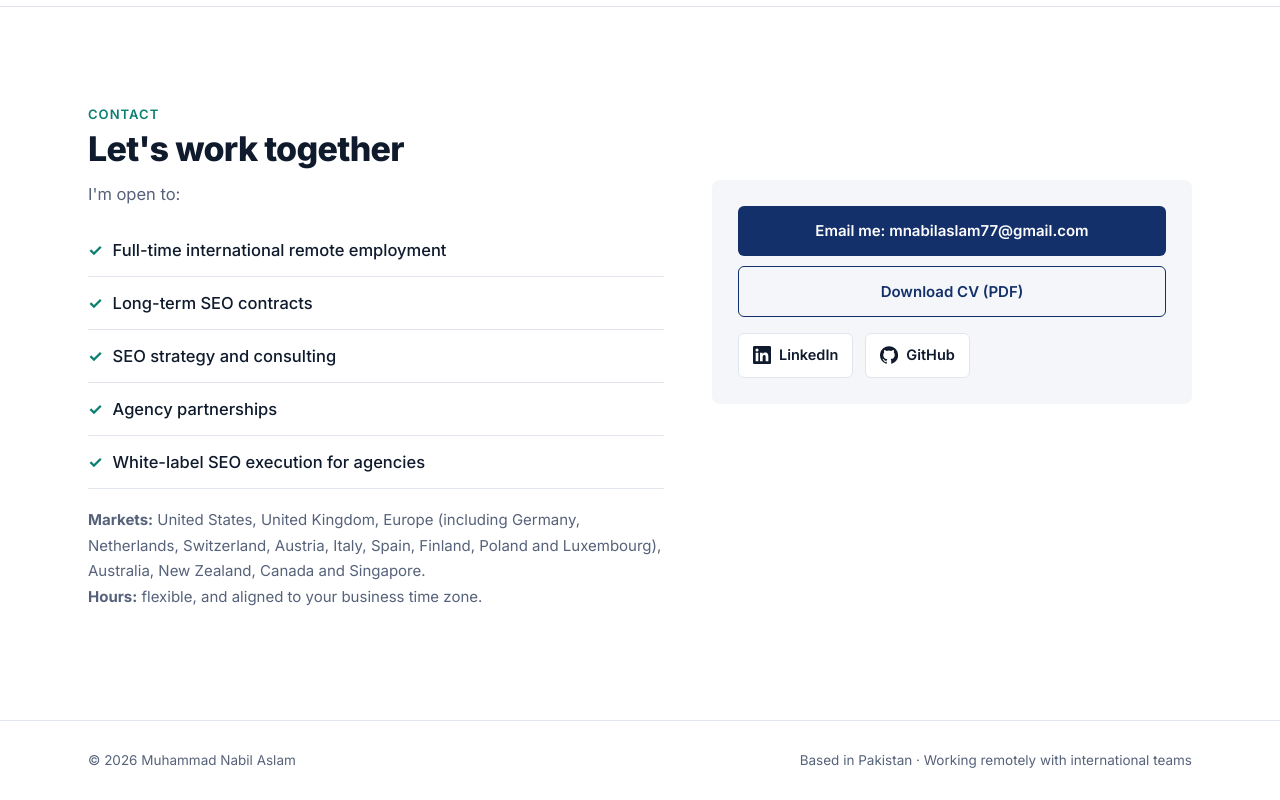
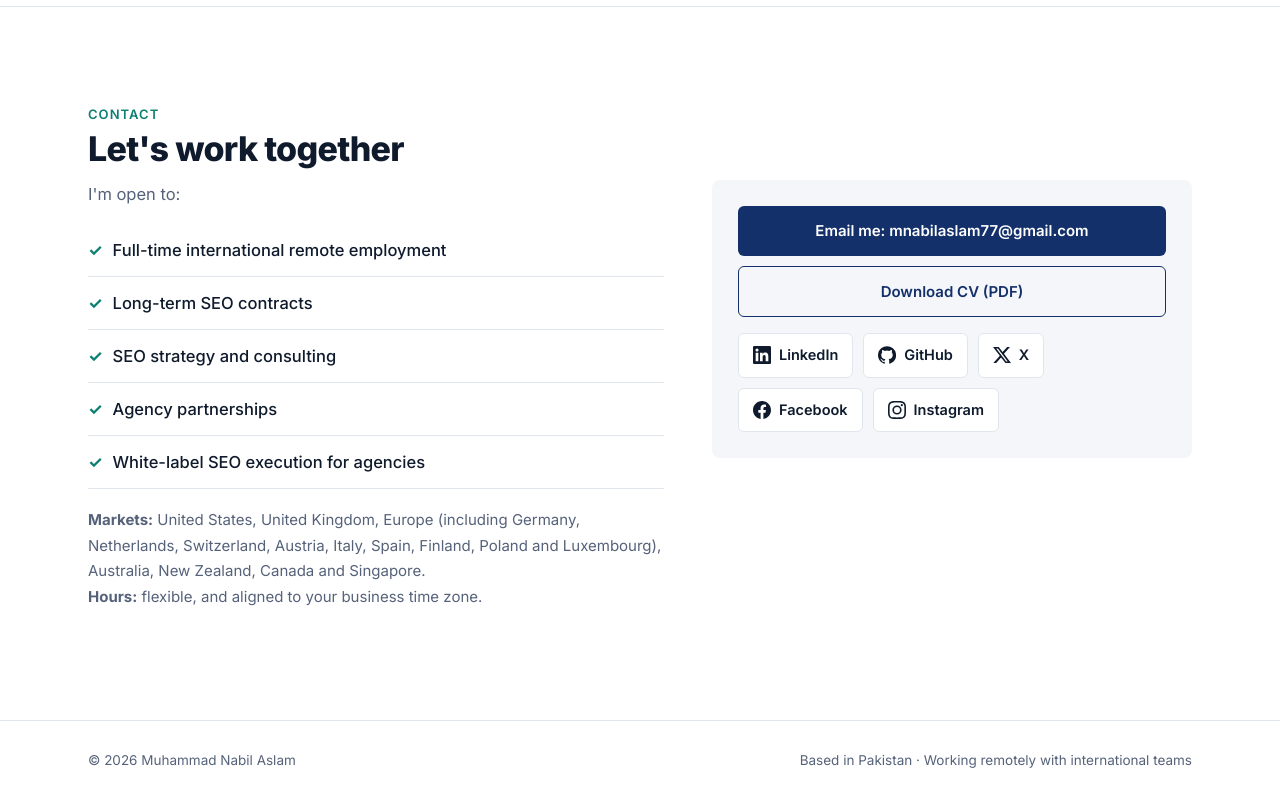
Before and after one commit to Nabil-SEO-Expert/Nabil-Aslam, a plain HTML site: page index.html in a window 1280 px wide. Shown: the part 6314-7114 px from the top of the page. Drawn offline with Linux system fonts and the light colour scheme.

Commit message:
Add files via upload

```diff
--- a/index.html
+++ b/index.html
@@ -23,7 +23,7 @@
 <link rel="preconnect" href="https://fonts.gstatic.com" crossorigin>
 <link href="https://fonts.googleapis.com/css2?family=Inter:wght@400;500;600;700;800&display=swap" rel="stylesheet">
 <script type="application/ld+json">
-{"@context":"https://schema.org","@type":"Person","name":"Muhammad Nabil Aslam","jobTitle":"SEO Strategist & AI SEO Automation Builder","url":"https://nabil-seo-expert.github.io/Nabil-Aslam/","image":"https://nabil-seo-expert.github.io/Nabil-Aslam/photo.jpg","email":"mailto:mnabilaslam77@gmail.com","alumniOf":{"@type":"CollegeOrUniversity","name":"University of the Punjab"},"knowsLanguage":["English","Urdu","Punjabi"],"sameAs":["https://www.linkedin.com/in/muhammad-nabil-aslam/","https://github.com/Nabil-SEO-Expert"],"knowsAbout":["Search Engine Optimization","Technical SEO","Semantic SEO","Entity SEO","Answer Engine Optimization","Generative Engine Optimization","AI Agents"]}
+{"@context":"https://schema.org","@type":"Person","name":"Muhammad Nabil Aslam","jobTitle":"SEO Strategist & AI SEO Automation Builder","url":"https://nabil-seo-expert.github.io/Nabil-Aslam/","image":"https://nabil-seo-expert.github.io/Nabil-Aslam/photo.jpg","email":"mailto:mnabilaslam77@gmail.com","alumniOf":{"@type":"CollegeOrUniversity","name":"University of the Punjab"},"knowsLanguage":["English","Urdu","Punjabi"],"sameAs":["https://www.linkedin.com/in/muhammad-nabil-aslam/","https://github.com/Nabil-SEO-Expert","https://x.com/MuhammadNa78976","https://www.facebook.com/m.nabil.aslam.1/","https://www.instagram.com/m_nabilaslam/"],"knowsAbout":["Search Engine Optimization","Technical SEO","Semantic SEO","Entity SEO","Answer Engine Optimization","Generative Engine Optimization","AI Agents"]}
 </script>
 <style>
 :root{--bg:#fff;--soft:#f4f6f9;--ink:#0f1b2d;--muted:#56627a;--line:#e1e6ee;--navy:#14306b;--navy2:#9fb0d4;--teal:#0b7f70;--w:1200px}
@@ -119,7 +119,7 @@ svg.chart{width:100%;height:auto;margin-top:14px;display:block}
 .markets{font-size:15px;color:var(--muted);margin-top:18px}
 .cbox{background:var(--soft);border-radius:8px;padding:26px}
 .cbox .btn{display:block;text-align:center;margin:0 0 10px}
-.social{display:flex;gap:12px;margin-top:16px}
+.social{display:flex;flex-wrap:wrap;gap:10px;margin-top:16px}
 .social a{display:inline-flex;align-items:center;gap:8px;font-size:14.5px;font-weight:600;text-decoration:none;color:var(--ink);border:1px solid var(--line);background:#fff;border-radius:6px;padding:9px 14px}
 .social svg{width:18px;height:18px;fill:currentColor}
 footer{border-top:1px solid var(--line);padding:28px 0;color:var(--muted);font-size:13.5px}
@@ -310,6 +310,9 @@ footer .w{display:flex;justify-content:space-between;gap:16px;flex-wrap:wrap}
    <div class="social" aria-label="Profiles">
     <a href="https://www.linkedin.com/in/muhammad-nabil-aslam/" target="_blank" rel="noopener"><svg viewBox="0 0 24 24" aria-hidden="true"><path d="M20.45 20.45h-3.56v-5.57c0-1.33-.02-3.04-1.85-3.04-1.85 0-2.14 1.45-2.14 2.94v5.67H9.35V9h3.41v1.56h.05c.48-.9 1.64-1.85 3.37-1.85 3.6 0 4.27 2.37 4.27 5.46v6.28zM5.34 7.43a2.06 2.06 0 1 1 0-4.13 2.06 2.06 0 0 1 0 4.13zM7.12 20.45H3.56V9h3.56v11.45zM22.22 0H1.77C.79 0 0 .77 0 1.73v20.54C0 23.23.79 24 1.77 24h20.45c.98 0 1.78-.77 1.78-1.73V1.73C24 .77 23.2 0 22.22 0z"/></svg>LinkedIn</a>
     <a href="https://github.com/Nabil-SEO-Expert" target="_blank" rel="noopener"><svg viewBox="0 0 24 24" aria-hidden="true"><path d="M12 .3a12 12 0 0 0-3.8 23.38c.6.12.83-.26.83-.57v-2c-3.34.73-4.04-1.6-4.04-1.6-.55-1.4-1.34-1.77-1.34-1.77-1.08-.74.09-.73.09-.73 1.2.09 1.83 1.24 1.83 1.24 1.07 1.83 2.8 1.3 3.49 1 .1-.78.42-1.3.76-1.6-2.67-.3-5.47-1.33-5.47-5.93 0-1.31.47-2.38 1.24-3.22-.14-.3-.54-1.52.1-3.18 0 0 1-.32 3.3 1.23a11.5 11.5 0 0 1 6 0c2.28-1.55 3.29-1.23 3.29-1.23.64 1.66.24 2.88.12 3.18a4.65 4.65 0 0 1 1.23 3.22c0 4.61-2.8 5.63-5.48 5.92.42.36.81 1.1.81 2.22v3.29c0 .32.21.7.82.58A12 12 0 0 0 12 .3"/></svg>GitHub</a>
+    <a href="https://x.com/MuhammadNa78976" target="_blank" rel="noopener"><svg viewBox="0 0 24 24" aria-hidden="true"><path d="M18.9 1.2h3.7l-8 9.2L24 22.8h-7.4l-5.8-7.6-6.6 7.6H.5l8.6-9.8L0 1.2h7.6l5.2 6.9 6.1-6.9zm-1.3 19.4h2L6.5 3.3H4.3l13.3 17.3z"/></svg>X</a>
+    <a href="https://www.facebook.com/m.nabil.aslam.1/" target="_blank" rel="noopener"><svg viewBox="0 0 24 24" aria-hidden="true"><path d="M24 12.07C24 5.4 18.63 0 12 0S0 5.4 0 12.07C0 18.1 4.39 23.1 10.13 24v-8.44H7.08v-3.49h3.05V9.41c0-3.02 1.79-4.69 4.53-4.69 1.31 0 2.68.24 2.68.24v2.97h-1.51c-1.49 0-1.96.93-1.96 1.89v2.25h3.33l-.53 3.49h-2.8V24C19.61 23.1 24 18.1 24 12.07z"/></svg>Facebook</a>
+    <a href="https://www.instagram.com/m_nabilaslam/" target="_blank" rel="noopener"><svg viewBox="0 0 24 24" aria-hidden="true"><path d="M12 2.16c3.2 0 3.58.01 4.85.07 3.25.15 4.77 1.69 4.92 4.92.06 1.27.07 1.65.07 4.85s-.01 3.58-.07 4.85c-.15 3.23-1.66 4.77-4.92 4.92-1.27.06-1.65.07-4.85.07s-3.58-.01-4.85-.07c-3.26-.15-4.77-1.7-4.92-4.92C2.17 15.58 2.16 15.2 2.16 12s.01-3.58.07-4.85C2.38 3.92 3.9 2.38 7.15 2.23 8.42 2.17 8.8 2.16 12 2.16zM12 0C8.74 0 8.33.01 7.05.07 2.7.27.27 2.69.07 7.05.01 8.33 0 8.74 0 12s.01 3.67.07 4.95c.2 4.36 2.62 6.78 6.98 6.98C8.33 23.99 8.74 24 12 24s3.67-.01 4.95-.07c4.35-.2 6.78-2.62 6.98-6.98.06-1.28.07-1.69.07-4.95s-.01-3.67-.07-4.95C23.73 2.7 21.31.27 16.95.07 15.67.01 15.26 0 12 0zm0 5.84a6.16 6.16 0 1 0 0 12.32 6.16 6.16 0 0 0 0-12.32zM12 16a4 4 0 1 1 0-8 4 4 0 0 1 0 8zm6.4-11.85a1.44 1.44 0 1 0 0 2.88 1.44 1.44 0 0 0 0-2.88z"/></svg>Instagram</a>
    </div>
   </div>
  </div>
```
Also changed, not shown: 1 other file.
